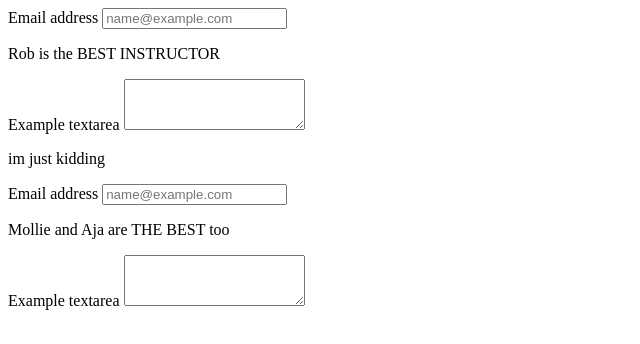
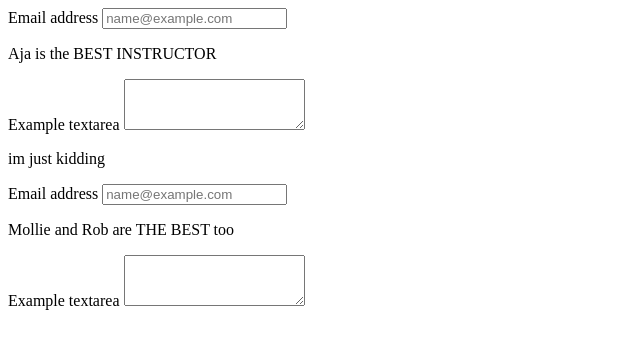
Before and after one commit to ajawashington/faux-repo, a plain HTML site: page index.html in a window 1280 px wide. Shown: the full height of the page, 0-640 px from the left. Drawn offline with Linux system fonts and the light colour scheme.

Commit message:
merge conflict

```diff
--- a/index.html
+++ b/index.html
@@ -11,7 +11,7 @@
         <label for="exampleFormControlInput1" class="form-label">Email address</label>
         <input type="email" class="form-control" id="exampleFormControlInput1" placeholder="name@example.com">
     </div>
-    <p>Rob is the BEST INSTRUCTOR</p>
+    <p>Aja is the BEST INSTRUCTOR</p>
     <div class="mb-3">
         <label for="exampleFormControlTextarea1" class="form-label">Example textarea</label>
         <textarea class="form-control" id="exampleFormControlTextarea1" rows="3"></textarea>
@@ -21,7 +21,7 @@
         <label for="exampleFormControlInput1" class="form-label">Email address</label>
         <input type="email" class="form-control" id="exampleFormControlInput1" placeholder="name@example.com">
     </div>
-    <p>Mollie and Aja are THE BEST too</p>
+    <p>Mollie and Rob are THE BEST too</p>
     <div class="mb-3">
         <label for="exampleFormControlTextarea1" class="form-label">Example textarea</label>
         <textarea class="form-control" id="exampleFormControlTextarea1" rows="3"></textarea>
```
